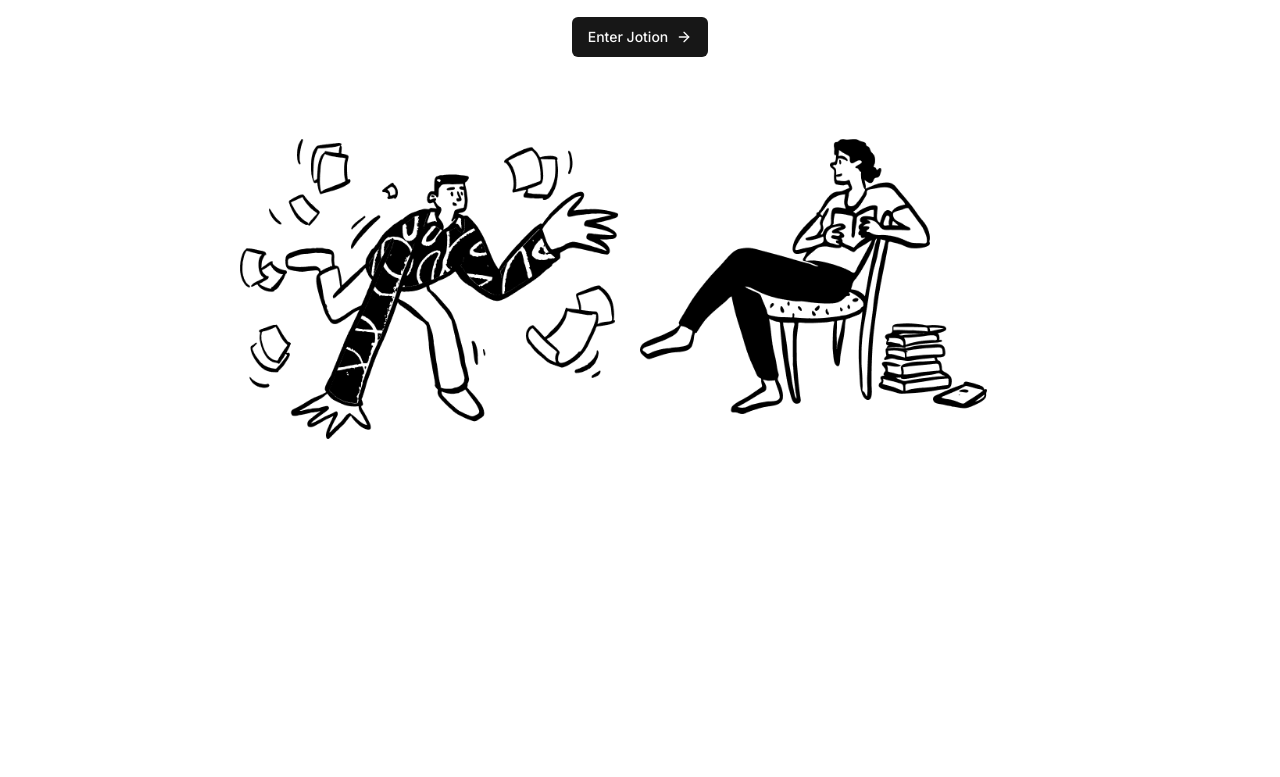
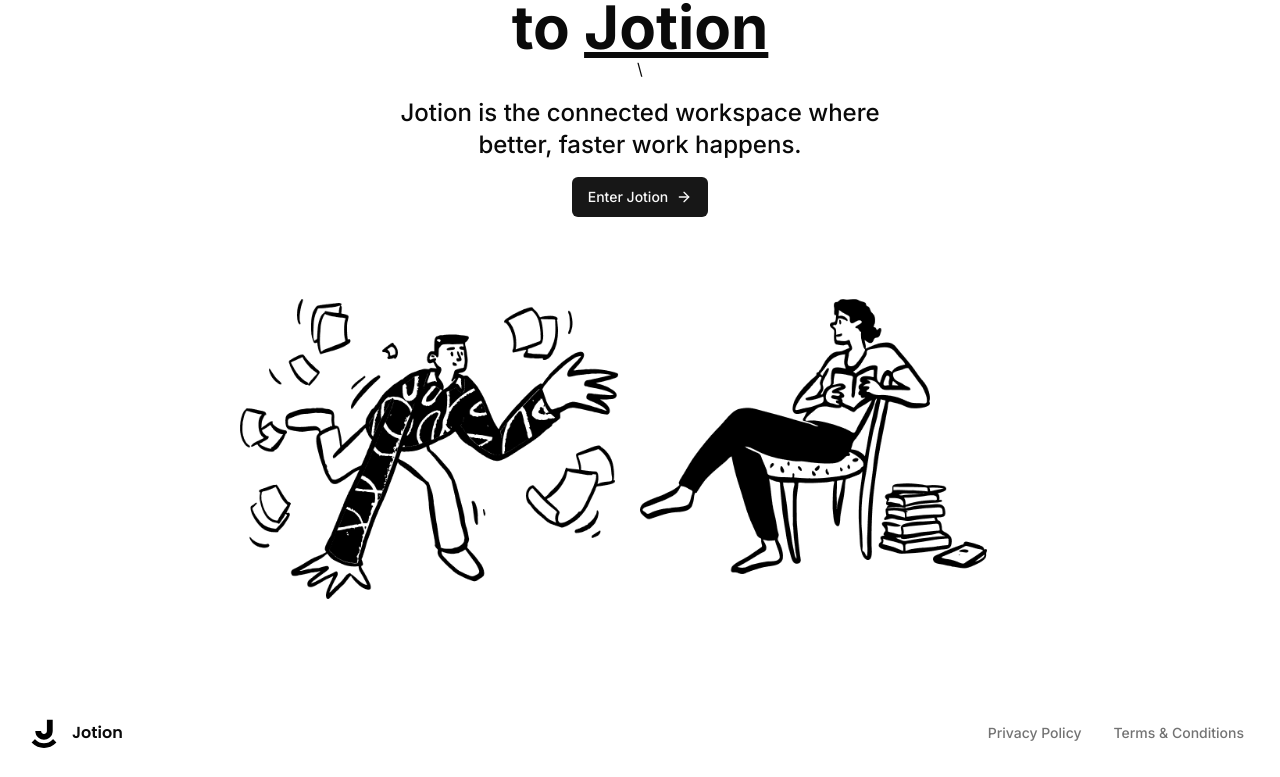
Before and after one commit to Dcode-k/notion-clone, a Next.js app: page / in a window 1280 px wide. Shown: the part 283-1060 px from the top of the page. Before the commit the page ends 812 px from the top, so only its background shows below. Built offline with nearby package versions, Linux system fonts and the light colour scheme.

Commit message:
changes 12-03-2024

```diff
--- /dev/null
+++ b/app/(marketimg)/_components/Footer.tsx
@@ -0,0 +1,21 @@
+import React from 'react'
+import Logo from './Logo'
+import { Button } from '@/components/ui/button'
+
+const Footer = () => {
+  return (
+    <div className='flex items-center w-full p-6 bg-background z-50'>
+        <Logo/>
+        <div className='md:ml-auto w-full justify-between md:justify-end flex items-center gap-x-2 text-muted-foreground'>
+          <Button variant="ghost" size="sm">
+            Privacy Policy
+          </Button>
+          <Button variant="ghost" size="sm">
+            Terms & Conditions
+          </Button>
+        </div>
+    </div>
+  )
+}
+
+export default Footer
--- /dev/null
+++ b/app/(marketimg)/_components/Logo.tsx
@@ -0,0 +1,27 @@
+import React from 'react'
+import Image from 'next/image'
+import { Poppins } from 'next/font/google'
+import { cn } from '@/lib/utils'
+
+const font=Poppins({
+    subsets:["latin"],
+    weight:["400","600"]
+})
+
+const Logo = () => {
+  return (
+    <div className='hidden md:flex items-center gap-x-2'>
+        <Image
+        src="/logo.svg"
+        height="40"
+        width="40"
+        alt='Logo'
+        />
+       <p className={cn('font-semibold',font.className)}>
+        Jotion
+       </p>
+    </div>
+  )
+}
+
+export default Logo
--- /dev/null
+++ b/app/(marketimg)/_components/Navbar.tsx
@@ -0,0 +1,12 @@
+"use client"
+import React from 'react'
+
+const Navbar = () => {
+  return (
+    <div>
+
+    </div>
+  )
+}
+
+export default Navbar
--- /dev/null
+++ b/app/(marketimg)/layout.tsx
@@ -0,0 +1,15 @@
+import React from 'react'
+import Navbar from './_components/Navbar';
+
+const MarketingLayout = ({children}:{children:React.ReactNode}) => {
+  return (
+    <div className='h-full'>
+      <Navbar/>
+      <main className='h-full pt-40'>
+        {children}
+      </main>
+    </div>
+  )
+}
+
+export default  MarketingLayout;
--- a/app/(marketimg)/page.tsx
+++ b/app/(marketimg)/page.tsx
@@ -1,6 +1,7 @@
 import { Button } from "@/components/ui/button";
 import Heading from "./_components/Heading";
 import Heroes from "./_components/Heroes";
+import Footer from "./_components/Footer";
 
 const MarketingPage=()=> {
   return (
@@ -9,7 +10,7 @@
        <Heading/>
        <Heroes/>
     </div>
-
+   <Footer/>
   </div>
   );
 }
```
Also changed, not shown: hooks/use-scroll-top.tsx (added, +20 -0 lines).
